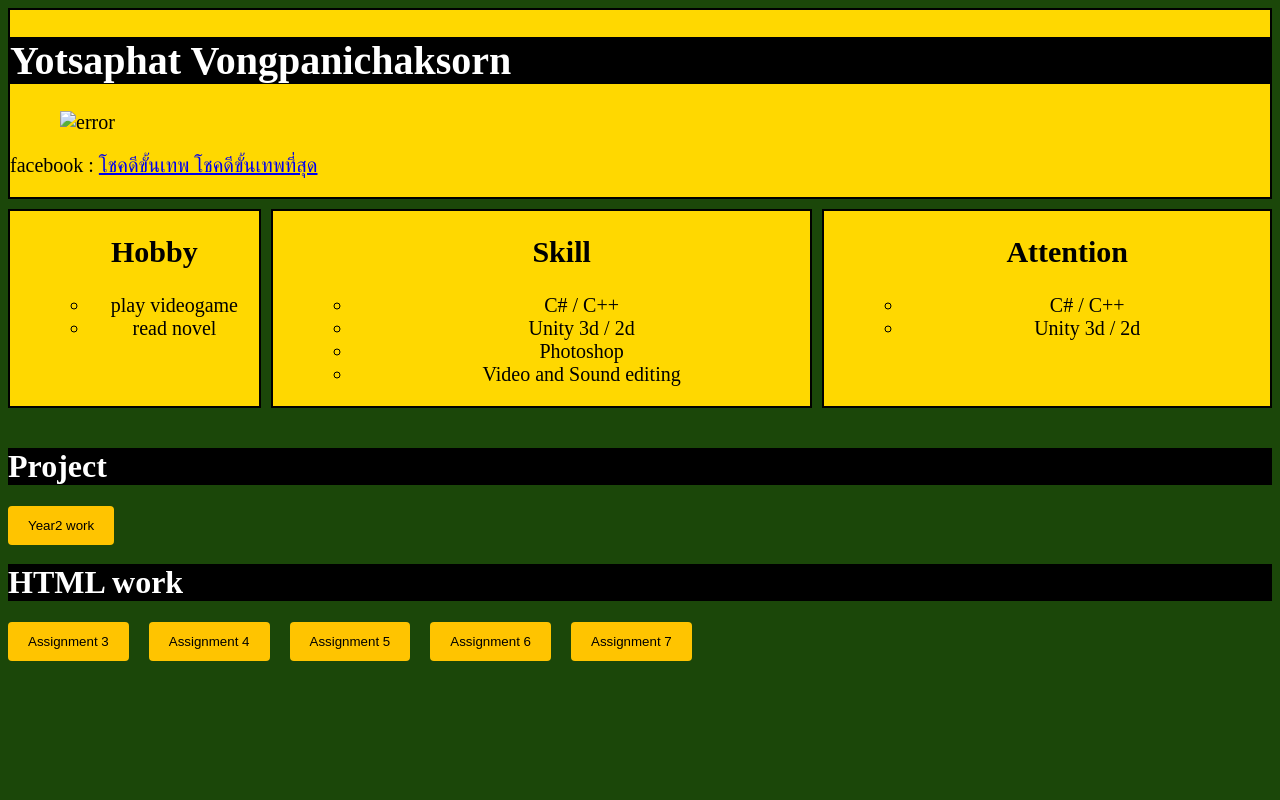
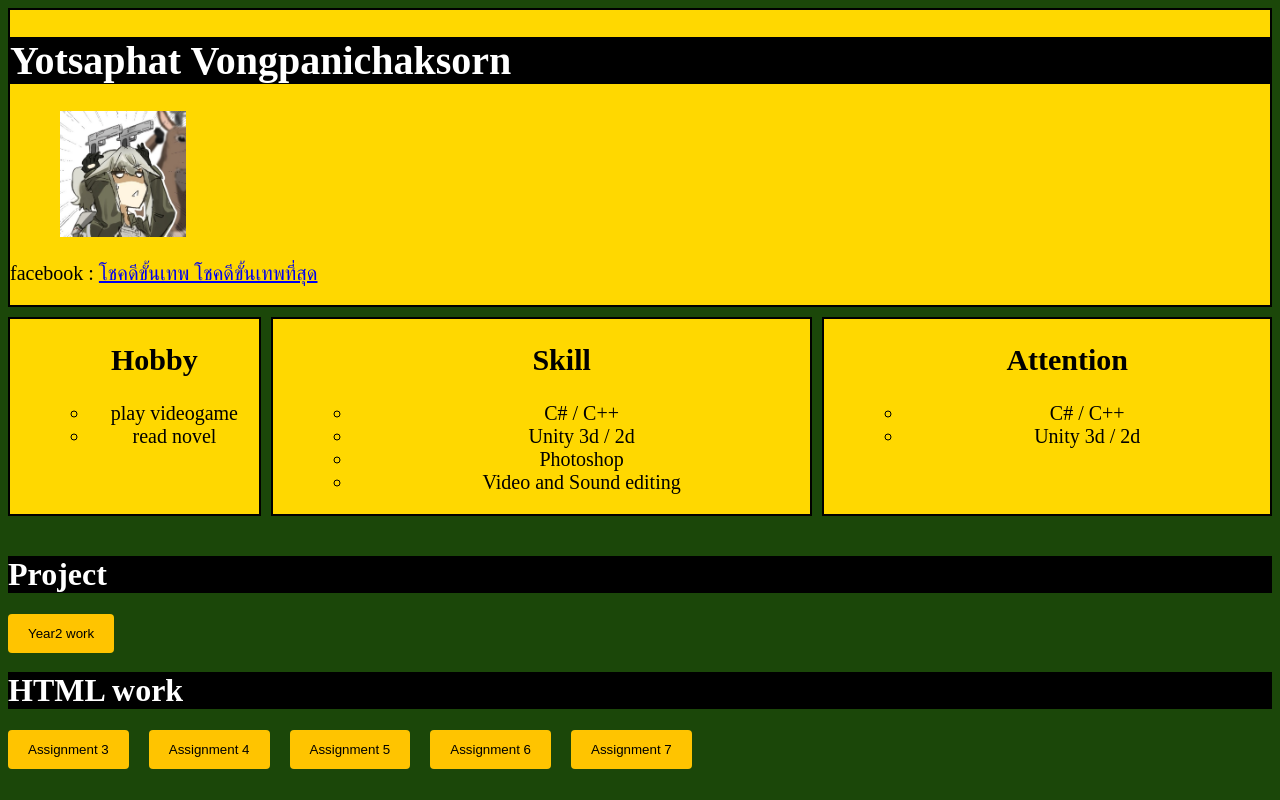
Before and after one commit to Yotgg/htmlwork, a plain HTML site: page index.html in a window 1280 px wide. Shown: the top 800 px of the page. Drawn offline with Linux system fonts and the light colour scheme.

Commit message:
Update index.html

```diff
--- a/index.html
+++ b/index.html
@@ -11,7 +11,7 @@
     <div class="grid-container">
         <div id="head">
             <h1>Yotsaphat Vongpanichaksorn</h1>
-            <img id="itme" src="me.jpg" alt="error" />
+            <img id="itme" src="pic/me.jpg" alt="error" />
             <p>
                 facebook :
                 <a href="https://www.facebook.com/phi.phi.775/">โชคดีขั้นเทพ โชคดีขั้นเทพที่สุด</a>
```
